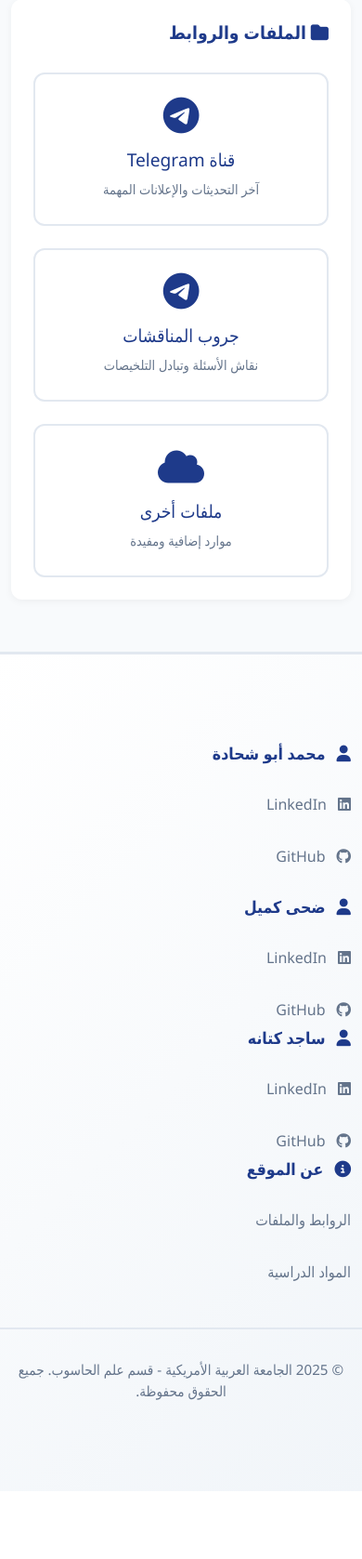
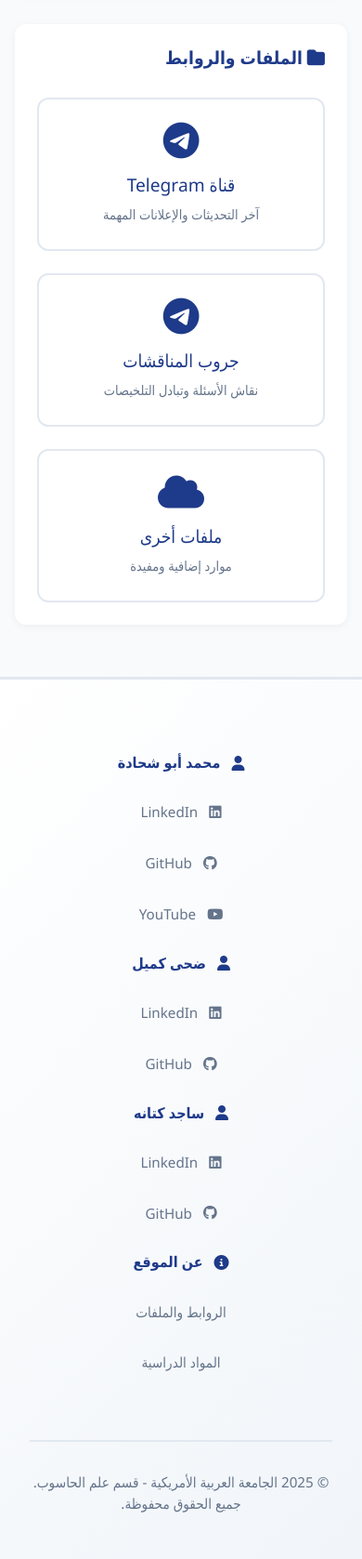
Before and after one commit to Mohammad-AbuShehada/AAUP---Computer-Science, a Flask app: page /about in a window 390 px wide. Shown: the part 1423-3100 px from the top of the page at 93% size. Before the commit the page ends 3027 px from the top, so only its background shows below. Run offline with Flask 3, Linux system fonts and the light colour scheme.

Commit message:
Enhance footer layout and responsiveness in about.html and index.html; update styles in main.css

```diff
--- a/static/css/main.css
+++ b/static/css/main.css
@@ -462,9 +462,15 @@ body.dark-mode .footer {
     color: #cbd5e1;
 }
 
+.container {
+    max-width: 1200px;
+    margin: auto;
+    padding: 0 1rem;
+}
+
 .footer-content {
     display: grid;
-    grid-template-columns: repeat(auto-fit, minmax(280px, 1fr));
+    grid-template-columns: repeat(auto-fit, minmax(250px, 1fr));
     gap: 3rem;
     padding: 3rem 0;
 }
@@ -525,6 +531,45 @@ body.dark-mode .footer-bottom {
     border-top-color: var(--dark-border);
 }
 
+/* 📱 تابلت وموبايل */
+@media (max-width: 768px) {
+    .footer-content {
+        grid-template-columns: 1fr;
+        text-align: center;
+        gap: 2rem;
+    }
+
+    .footer-section h4 {
+        justify-content: center;
+    }
+
+    .footer-links a {
+        justify-content: center;
+    }
+
+    .footer-links a:hover {
+        transform: none;
+    }
+}
+
+/* 📱 شاشات صغيرة */
+@media (max-width: 480px) {
+    .footer {
+        padding: 2rem 1rem;
+    }
+
+    .footer-content {
+        gap: 1.5rem;
+    }
+
+    .footer-section h4 {
+        font-size: 1rem;
+    }
+
+    .footer-links a {
+        font-size: 0.95rem;
+    }
+}
 .results-counter {
     color: #64748b;
     font-weight: 600;
--- a/templates/about.html
+++ b/templates/about.html
@@ -96,37 +96,59 @@
     </div>
 
     <footer class="footer">
-        <div class="container text-center">
-            <div class="footer-content row text-end">
-                <div class="col-md-4 footer-section">
+    <div class="container">
+        <div class="footer-content">
+
+            <div class="footer-section">
                 <h4><i class="fas fa-user"></i> محمد أبو شحادة</h4>
                 <div class="footer-links">
-                        <a href="https://www.linkedin.com/in/mohammad-abushehada/" target="_blank"><i class="fab fa-linkedin"></i> LinkedIn</a>
-                        <a href="https://github.com/Mohammad-AbuShehada" target="_blank"><i class="fab fa-github"></i> GitHub</a>
+                    <a href="https://www.linkedin.com/in/mohammad-abushehada/" target="_blank">
+                        <i class="fab fa-linkedin"></i> LinkedIn
+                    </a>
+                    <a href="https://github.com/Mohammad-AbuShehada" target="_blank">
+                        <i class="fab fa-github"></i> GitHub
+                    </a>
+                    <a href="https://www.youtube.com/channel/UCfAN385oneBRauz096gkQow" target="_blank">
+                        <i class="fab fa-youtube"></i> YouTube
+                    </a>
                 </div>
             </div>
-                <div class="col-md-4 footer-section">
+
+            <div class="footer-section">
                 <h4><i class="fas fa-user"></i> ضحى كميل</h4>
                 <div class="footer-links">
-                        <a href="https://www.linkedin.com/in/duha-kmail/" target="_blank"><i class="fab fa-linkedin"></i> LinkedIn</a>
-                        <a href="https://github.com/Duha-kmail" target="_blank"><i class="fab fa-github"></i> GitHub</a>
+                    <a href="https://www.linkedin.com/in/duha-kmail/" target="_blank">
+                        <i class="fab fa-linkedin"></i> LinkedIn
+                    </a>
+                    <a href="https://github.com/Duha-kmail" target="_blank">
+                        <i class="fab fa-github"></i> GitHub
+                    </a>
                 </div>
-                    <div class="col-md-4 footer-section">
+            </div>
+
+            <div class="footer-section">
                 <h4><i class="fas fa-user"></i> ساجد كتانه</h4>
                 <div class="footer-links">
-                        <a href="https://www.linkedin.com/in/sajed-kittanh" target="_blank"><i class="fab fa-linkedin"></i> LinkedIn</a>
-                        <a href="https://github.com/sajed-hue" target="_blank"><i class="fab fa-github"></i> GitHub</a>
+                    <a href="https://www.linkedin.com/in/sajed-kittanh" target="_blank">
+                        <i class="fab fa-linkedin"></i> LinkedIn
+                    </a>
+                    <a href="https://github.com/sajed-hue" target="_blank">
+                        <i class="fab fa-github"></i> GitHub
+                    </a>
                 </div>
             </div>
-                <div class="col-md-4 footer-section">
+
+            <div class="footer-section">
                 <h4><i class="fas fa-info-circle"></i> عن الموقع</h4>
                 <div class="footer-links">
                     <a href="{{ url_for('about') }}">الروابط والملفات</a>
                     <a href="{{ url_for('home') }}">المواد الدراسية</a>
                 </div>
             </div>
+
         </div>
-            <div class="footer-bottom mt-3">
+
+        <div class="footer-bottom">
             <p>&copy; 2025 الجامعة العربية الأمريكية - قسم علم الحاسوب. جميع الحقوق محفوظة.</p>
         </div>
     </div>
```
Also changed, not shown: templates/index.html (+12 -8 lines). Lines whose indentation alone changed are shown as unchanged.
